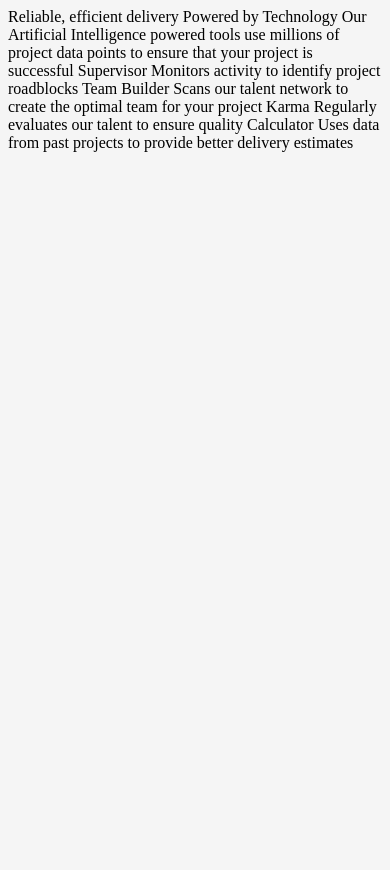
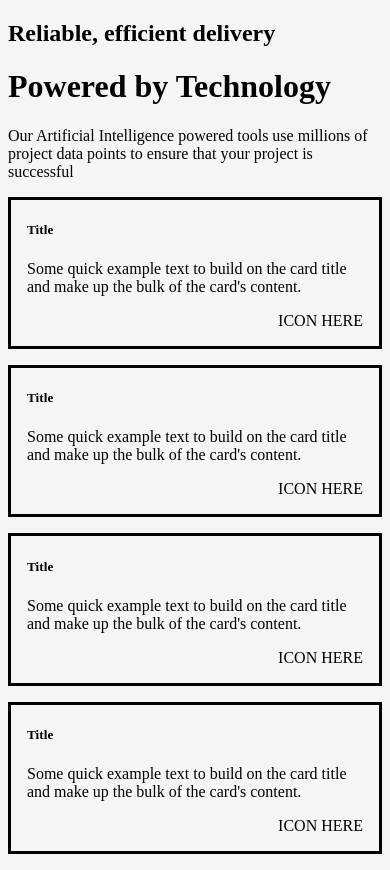
Before and after one commit to ElizabethClohosey/4CardFeature, a website: page index.html in a window 390 px wide. Before the commit the page ends 844 px from the top, so only its background shows below. Drawn offline with Linux system fonts and the light colour scheme.

Commit message:
structure for desktop and mobile is set up

```diff
--- a/index.html
+++ b/index.html
@@ -10,13 +10,86 @@
 
   <link rel="stylesheet" type="text/css" href="./dist/css/main_style.css">
 
-  <title>Frontend Mentor | Four card feature section</title>
+  <title>Four Card Feature</title>
 
 </head>
 
 <body>
 
-  Reliable, efficient delivery
+  <header>
+    <div class="container">
+      <h2>Reliable, efficient delivery</h2>
+      <h1>Powered by Technology</h1>
+      <p>
+        Our Artificial Intelligence powered tools use millions of project data points
+        to ensure that your project is successful</p>
+    </div>
+  </header>
+
+  <main>
+
+    <section>
+      <div class="container main-content">
+        <div class="row r-one">
+          <div class="col-md-4">
+            <div class="card">
+              <div class="card-body">
+                <h5 class="card-title">Title</h5>
+                <p class="card-text">Some quick example text to build on the card title and make up the bulk of the
+                  card's content.</p>
+                <p class="icon">ICON HERE</p>
+              </div>
+            </div>
+          </div>
+        </div>
+        <div class="row r-two">
+          <div class="col-md-6">
+            <!-- <div class="row r-two"> -->
+            <!-- <div class="col-md-12"> -->
+            <div class="card card-3">
+              <div class="card-body">
+                <h5 class="card-title">Title</h5>
+                <p class="card-text">Some quick example text to build on the card title and make up the bulk of the
+                  card's content.</p>
+                <p class="icon">ICON HERE</p>
+              </div>
+            </div>
+          </div>
+          <div class="col-md-6">
+            <div class="card">
+              <div class="card-body">
+                <h5 class="card-title">Title</h5>
+                <p class="card-text">Some quick example text to build on the card title and make up the bulk of the
+                  card's content.</p>
+                <p class="icon">ICON HERE</p>
+              </div>
+            </div>
+          </div>
+          <!-- </div> -->
+        </div>
+        <div class="row r-three">
+          <div class="col-md-4">
+            <div class="card">
+              <div class="card-body">
+                <h5 class="card-title">Title</h5>
+                <p class="card-text">Some quick example text to build on the card title and make up the bulk of the
+                  card's content.</p>
+                <p class="icon">ICON HERE</p>
+              </div>
+            </div>
+          </div>
+        </div>
+
+        <!-- <div class="row"> -->
+
+        <!-- </div> -->
+      </div>
+      </div>
+    </section>
+  </main>
+
+
+  <!-- Reliable, efficient delivery
   Powered by Technology
 
   Our Artificial Intelligence powered tools use millions of project data points
@@ -32,7 +105,7 @@
   Regularly evaluates our talent to ensure quality
 
   Calculator
-  Uses data from past projects to provide better delivery estimates
+  Uses data from past projects to provide better delivery estimates -->
 
 
   <footer>
--- a/styles/scss/main_style.scss
+++ b/styles/scss/main_style.scss
@@ -1,3 +1,65 @@
+html,
 body {
-  background: red;
+  height: 100%;
 }
+
+body {
+  background: whitesmoke;
+}
+
+.main-content {
+  // border: 4px solid orange;
+  display: flex;
+  justify-content: center;
+  align-items: center;
+
+  .icon {
+    text-align: right;
+  }
+}
+
+.r-one,
+.r-tow,
+.r-three {
+  height: 100%;
+}
+
+.r-one {
+  // background: red;
+  margin-right: 1rem;
+}
+
+.r-two {
+  // border: 2px solid blue;
+}
+
+.r-three {
+  // background: green;
+  margin-left: 1rem;
+}
+
+.card {
+  border: 3px solid black;
+  max-width: 15rem;
+  padding: 0 1rem;
+}
+
+.card-3 {
+  margin-bottom: 1rem;
+}
+
+@media only screen and (max-width: 767px) {
+  .main-content {
+    flex-direction: column;
+  }
+
+  .card {
+    max-width: 30rem;
+    margin-bottom: 1rem;
+  }
+
+  .r-three,
+  .r-one {
+    margin: 0;
+  }
+}
```
Also changed, not shown: dist/css/main_style.css, 1 other file.
